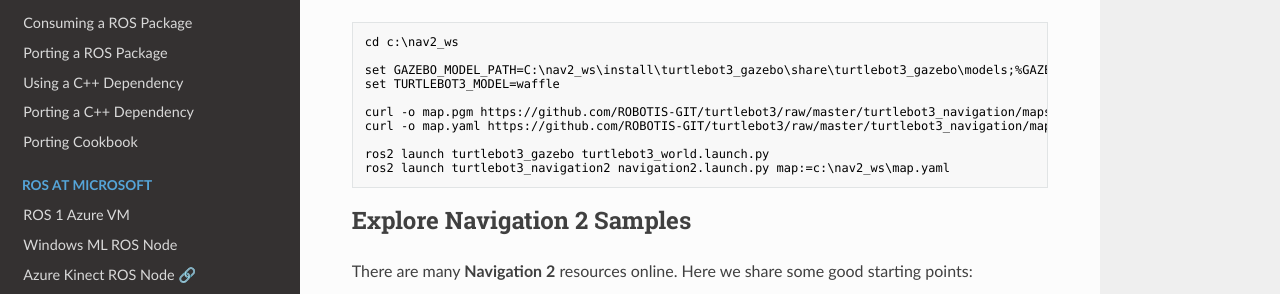
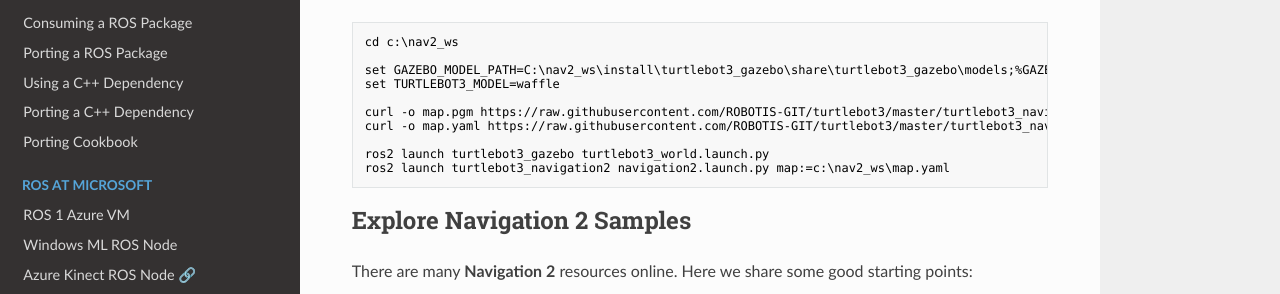
Before and after one commit to ms-iot/ROSOnWindows, an MkDocs documentation site: the page built from docs/ros2/nav2.md, in a window 1280 px wide and 900 px high, scrolled down 2426 px. Shown: the part 391-685 px from the top of the window. Built offline with MkDocs 1.6.1, drawn with Linux system fonts in a browser that asks for light colours; nearby versions of some CDN libraries; some of the changed lines change nothing that is shown.

Commit message:
Update nav2.md

```diff
--- a/docs/ros2/nav2.md
+++ b/docs/ros2/nav2.md
@@ -135,8 +135,8 @@
 set GAZEBO_MODEL_PATH=C:\nav2_ws\install\turtlebot3_gazebo\share\turtlebot3_gazebo\models;%GAZEBO_MODEL_PATH%
 set TURTLEBOT3_MODEL=waffle
 
-curl -o map.pgm https://github.com/ROBOTIS-GIT/turtlebot3/raw/master/turtlebot3_navigation/maps/map.pgm
-curl -o map.yaml https://github.com/ROBOTIS-GIT/turtlebot3/raw/master/turtlebot3_navigation/maps/map.yaml
+curl -o map.pgm https://raw.githubusercontent.com/ROBOTIS-GIT/turtlebot3/master/turtlebot3_navigation/maps/map.pgm
+curl -o map.yaml https://raw.githubusercontent.com/ROBOTIS-GIT/turtlebot3/master/turtlebot3_navigation/maps/map.yaml
 
 ros2 launch turtlebot3_gazebo turtlebot3_world.launch.py
 ros2 launch turtlebot3_navigation2 navigation2.launch.py map:=c:\nav2_ws\map.yaml
```
